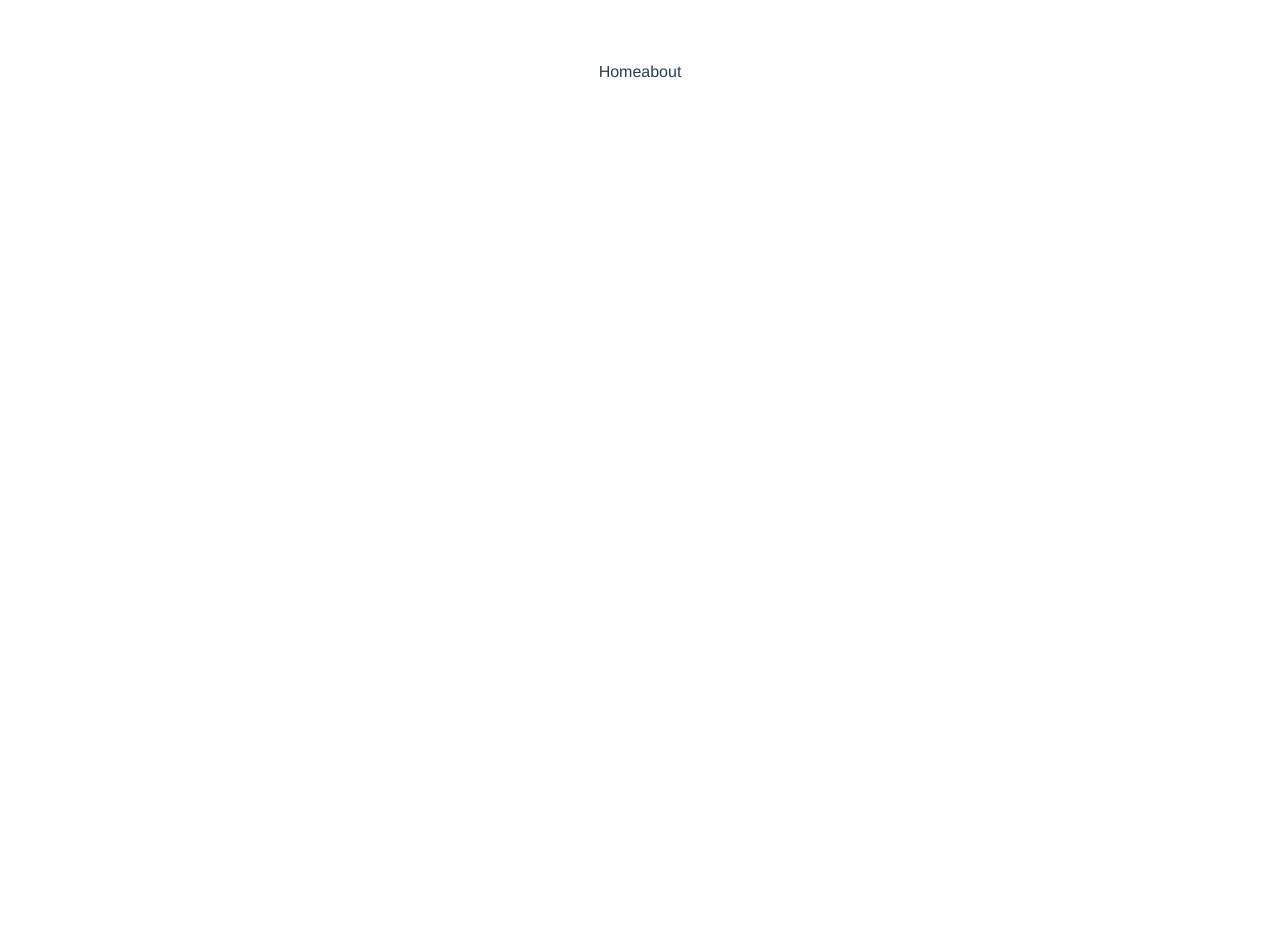
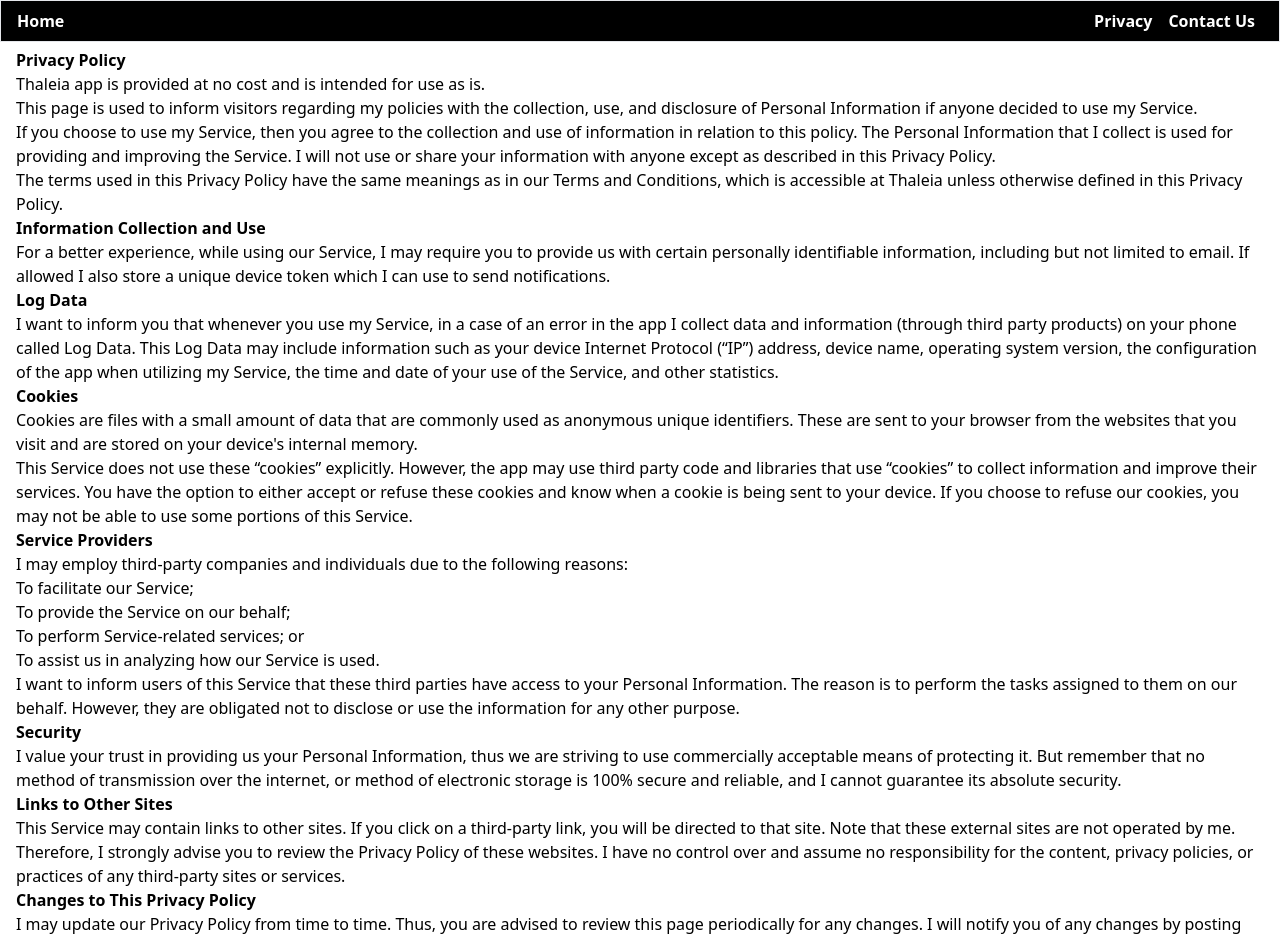
Before and after one commit to OneUpWallStreet/Thaleia-Website, a Vue app: page /privacy in a window 1280 px wide. Before the commit this address had no page. Shown: the top 940 px of the page. Before the commit the page ends 800 px from the top, so only its background shows below. Built offline with nearby package versions, Linux system fonts and the light colour scheme.

Commit message:
Sorry this looks bad :(

```diff
--- a/src/App.vue
+++ b/src/App.vue
@@ -1,39 +1,32 @@
 <template>
+  <div class="h-screen overscroll-contain">
 
-  <div>
+         <div class="flex flex-col justify-between">
+            <nav-bar class="w-full fixed inset-x-0 top-0 z-50"></nav-bar>
+            <router-view class="relative py-12 flex-grow"></router-view>
+            <div class="w-full">
+              <Footer class="static bottom-0 bg-gray-100"></Footer>
+            </div>
 
-      <router-link to = "/">Home</router-link>
-       <router-link to = "/about">about</router-link>
+         </div>
 
-       <router-view>
+    </div>
 
 
-
-       </router-view>
-
-
-  </div>
 
 </template>
 
 <script>
 // import HelloWorld from './components/HelloWorld.vue'
-
+import NavBar from './components/Navbar.vue'
+import Footer from './components/Footer.vue'
 export default {
   name: 'App',
   components: {
-    // HelloWorld
+    NavBar,
+    Footer,
+
   }
 }
 </script>
-
-<style>
-#app {
-  font-family: Avenir, Helvetica, Arial, sans-serif;
-  -webkit-font-smoothing: antialiased;
-  -moz-osx-font-smoothing: grayscale;
-  text-align: center;
-  color: #2c3e50;
-  margin-top: 60px;
-}
-</style>
+    Footerript>
--- /dev/null
+++ b/src/components/Contact.vue
@@ -0,0 +1,17 @@
+<template>
+
+  <div class="pb-80 flex-col">
+      <div class="flex text-3xl font-bold flex-row justify-center">
+        <p class="">Contact Us Though Email at: </p>
+        <p class="pb-64 px-3 font-extrabold"> oneupwallstreet@gmail.com </p>
+      </div>
+
+  </div>
+
+</template>
+
+<script>
+export default {
+
+}
+</script>
--- a/src/components/Donkey.vue
+++ b/src/components/Donkey.vue
@@ -2,8 +2,16 @@
 
     <div>
 
-        <div>
+        <div class="flex flex-col">
             <p class="font-bold text-2xl text-indigo-700">DOnkey DOnkey Deonkey</p>
+            <p class="p-2 text-9xl">Hehh</p>
+             <p class="p-2 text-9xl">Hehh</p>
+              <p class="p-2 text-9xl">Hehh</p>
+               <p class="p-2 text-9xl">Hehh</p>
+                <p class="p-2 text-9xl">Hehh</p>
+
+
+
         </div>
 
     </div>
--- /dev/null
+++ b/src/components/Footer.vue
@@ -0,0 +1,14 @@
+<template>
+
+  <div class="font-light py justify-center border-t w-full border-black flex flex-row">
+      <p> Thaleia 2021 </p>
+
+  </div>
+
+</template>
+
+<script>
+export default {
+
+}
+</script>
--- /dev/null
+++ b/src/components/Home.vue
@@ -0,0 +1,21 @@
+<template>
+
+    <div class="bg-gray-100">
+        <div class="flex flex-col text-6xl font-light">
+            <p class="flex justify-center py-10">Download The App</p>
+            <p class="flex justify-center py-10">Create A Account</p>
+            <p class="flex justify-center py-10">Follow The Artists You Love</p>
+            <p class="flex justify-center py-10">Recive Notifications When They Release New Music!!</p>
+        </div>
+
+
+
+    </div>
+
+</template>
+
+<script>
+export default {
+
+}
+</script>
--- /dev/null
+++ b/src/components/Navbar.vue
@@ -0,0 +1,25 @@
+
+<template>
+
+    <div class="p-2 border bg-black">
+
+        <div class="flex mx-2 text-white font-semibold justify-between flex-row">
+            <router-link to="/">Home</router-link>
+
+
+            <div class="flex flex-row">
+                <router-link class="px-2" to="/privacy">Privacy</router-link>
+                <router-link class="px-2" to="/contact">Contact Us</router-link>
+            </div>
+
+        </div>
+
+    </div>
+
+</template>
+
+<script>
+export default {
+
+}
+</script>
--- /dev/null
+++ b/src/components/Privacy.vue
@@ -0,0 +1,91 @@
+<template>
+
+<div class="p-4">
+        <strong>Privacy Policy</strong>
+                <p>
+                    Thaleia app is provided at no cost and is intended for use as is.</p>
+                 <p>
+                  This page is used to inform visitors regarding my
+                  policies with the collection, use, and disclosure of Personal
+                  Information if anyone decided to use my Service.
+                </p> <p>
+                  If you choose to use my Service, then you agree to
+                  the collection and use of information in relation to this
+                  policy. The Personal Information that I collect is
+                  used for providing and improving the Service. I will not use or share your information with
+                  anyone except as described in this Privacy Policy.
+                </p> <p>
+                  The terms used in this Privacy Policy have the same meanings
+                  as in our Terms and Conditions, which is accessible at
+                  Thaleia unless otherwise defined in this Privacy Policy.
+                </p> <p><strong>Information Collection and Use</strong></p> <p>
+                  For a better experience, while using our Service, I
+                  may require you to provide us with certain personally
+                  identifiable information, including but not limited to email. If allowed I also store a unique device token which I can use to send notifications.
+                </p> <!----> <p><strong>Log Data</strong></p> <p>
+                  I want to inform you that whenever you
+                  use my Service, in a case of an error in the app
+                  I collect data and information (through third party
+                  products) on your phone called Log Data. This Log Data may
+                  include information such as your device Internet Protocol
+                  (“IP”) address, device name, operating system version, the
+                  configuration of the app when utilizing my Service,
+                  the time and date of your use of the Service, and other
+                  statistics.
+                </p> <p><strong>Cookies</strong></p> <p>
+                  Cookies are files with a small amount of data that are
+                  commonly used as anonymous unique identifiers. These are sent
+                  to your browser from the websites that you visit and are
+                  stored on your device's internal memory.
+                </p> <p>
+                  This Service does not use these “cookies” explicitly. However,
+                  the app may use third party code and libraries that use
+                  “cookies” to collect information and improve their services.
+                  You have the option to either accept or refuse these cookies
+                  and know when a cookie is being sent to your device. If you
+                  choose to refuse our cookies, you may not be able to use some
+                  portions of this Service.
+                </p> <p><strong>Service Providers</strong></p> <p>
+                  I may employ third-party companies and
+                  individuals due to the following reasons:
+                </p> <ul><li>To facilitate our Service;</li> <li>To provide the Service on our behalf;</li> <li>To perform Service-related services; or</li> <li>To assist us in analyzing how our Service is used.</li></ul> <p>
+                  I want to inform users of this Service
+                  that these third parties have access to your Personal
+                  Information. The reason is to perform the tasks assigned to
+                  them on our behalf. However, they are obligated not to
+                  disclose or use the information for any other purpose.
+                </p> <p><strong>Security</strong></p> <p>
+                  I value your trust in providing us your
+                  Personal Information, thus we are striving to use commercially
+                  acceptable means of protecting it. But remember that no method
+                  of transmission over the internet, or method of electronic
+                  storage is 100% secure and reliable, and I cannot
+                  guarantee its absolute security.
+                </p> <p><strong>Links to Other Sites</strong></p> <p>
+                  This Service may contain links to other sites. If you click on
+                  a third-party link, you will be directed to that site. Note
+                  that these external sites are not operated by me.
+                  Therefore, I strongly advise you to review the
+                  Privacy Policy of these websites. I have
+                  no control over and assume no responsibility for the content,
+                  privacy policies, or practices of any third-party sites or
+                  services.
+                </p>
+                 <p><strong>Changes to This Privacy Policy</strong></p> <p>
+                  I may update our Privacy Policy from
+                  time to time. Thus, you are advised to review this page
+                  periodically for any changes. I will
+                  notify you of any changes by posting the new Privacy Policy on
+                  this page.
+                </p> <p>This policy is effective as of 2021-08-16</p> <p><strong>Contact Us</strong></p> <p>
+                  If you have any questions or suggestions about my
+                  Privacy Policy, do not hesitate to contact me at oneupwallstreet@gmail.com.</p>
+</div>
+
+</template>
+
+<script>
+export default {
+
+}
+</script>
--- a/src/router.js
+++ b/src/router.js
@@ -1,9 +1,10 @@
 import { createWebHistory, createRouter } from "vue-router";
 
-import Donkey from './components/Donkey.vue'
-import HelloWorld from './components/HelloWorld.vue'
-
-// Vue.use(VueRouter);
+// import Donkey from './components/Donkey.vue'
+// import HelloWorld from './components/HelloWorld.vue'
+import Home from './components/Home.vue'
+import Privacy from './components/Privacy.vue'
+import Contact from './components/Contact.vue'
 
 
 const routes =[
@@ -11,13 +12,18 @@
     {
         path: "/",
         name: "Home",
-        component: Donkey
+        component: Home
     },
     {
-        path: "/about",
-        name: "About",
-        component: HelloWorld
-    }
+        path: "/privacy",
+        name: "Privacy",
+        component: Privacy
+    },
+    {
+        path: "/contact",
+        name: "contact",
+        component: Contact
+    },
 ];
 
 const router = createRouter({
```
Also changed, not shown: src/components/HelloWorld.vue (+4 -51 lines).
